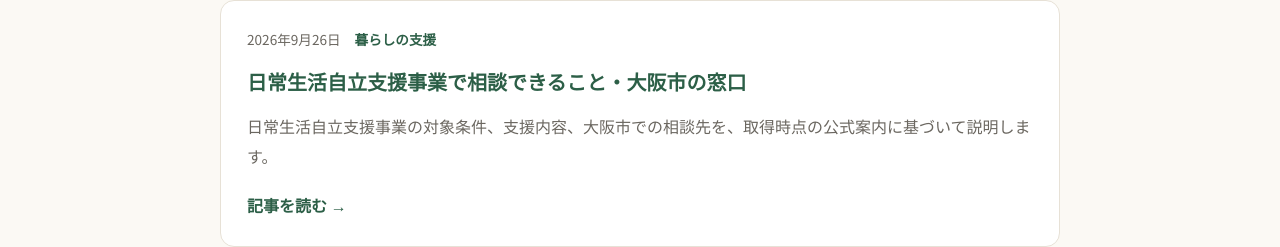
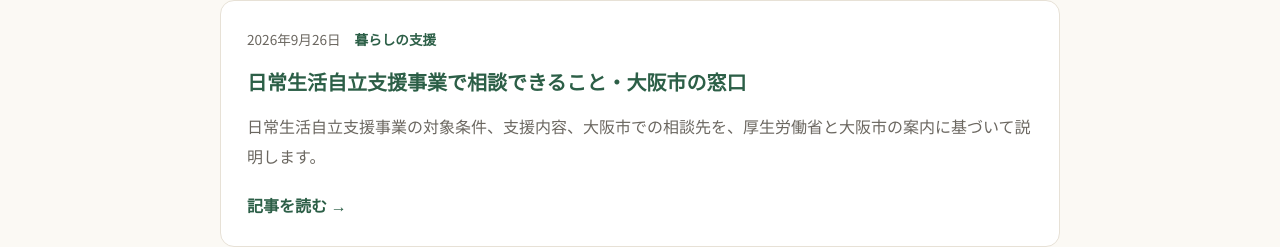
Before and after one commit to Sammy0711/oyanakigo, a plain HTML site: page news/index.html in a window 1280 px wide. Shown: the part 4964-5211 px from the top of the page. Drawn offline with Linux system fonts and the light colour scheme.

Commit message:
chore(news): 一覧を再生成
Co-Authored-By: Claude Opus 5.5 <noreply@anthropic.com>
Claude-Session: https://claude.ai/code/session_013aYjxvESmXFXCtNjVxFwEA

```diff
--- a/news/index.html
+++ b/news/index.html
@@ -159,7 +159,7 @@ footer{background:#2c2b29;color:#cfc9bf;font-size:.8rem;padding:30px 0;line-heig
           <a href="2026-09-26-nichijou-seikatsu-jiritsu-shien-osaka.html">
             <p class="meta"><time datetime="2026-09-26">2026年9月26日</time><span class="category">暮らしの支援</span></p>
             <h2>日常生活自立支援事業で相談できること・大阪市の窓口</h2>
-            <p class="summary">日常生活自立支援事業の対象条件、支援内容、大阪市での相談先を、取得時点の公式案内に基づいて説明します。</p>
+            <p class="summary">日常生活自立支援事業の対象条件、支援内容、大阪市での相談先を、厚生労働省と大阪市の案内に基づいて説明します。</p>
             <span class="read">記事を読む →</span>
           </a>
         </li>
```
